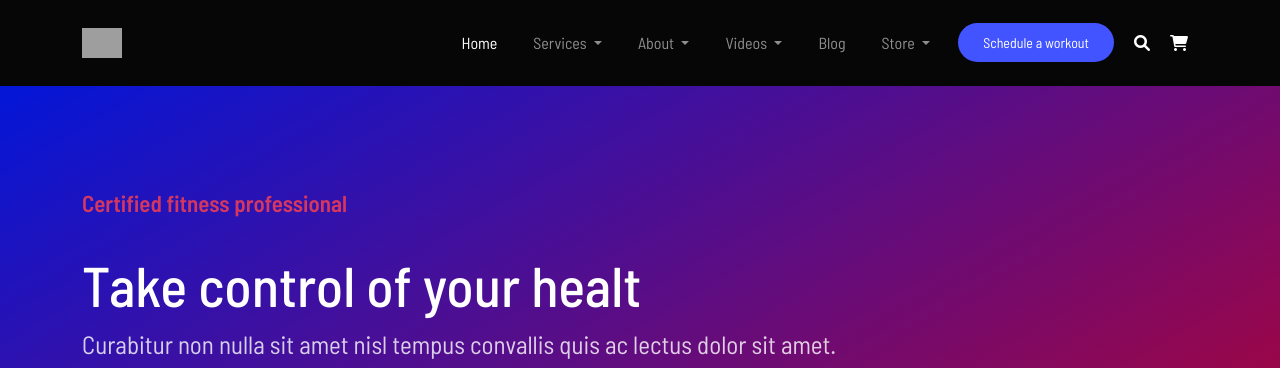
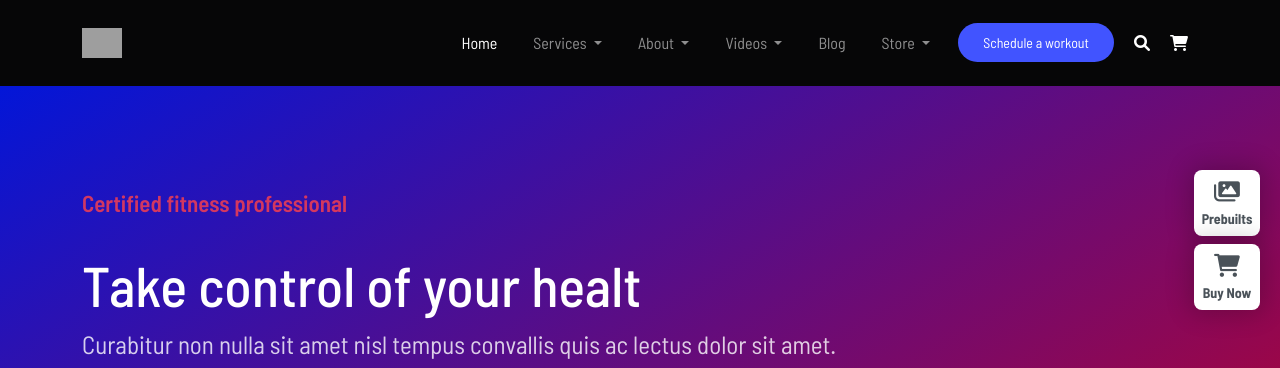
Before and after one commit to jackbottaro/proj-html-vuejs, a Vue app: page / in a window 1280 px wide. Shown: the top 368 px of the page. Built offline with nearby package versions, Linux system fonts and the light colour scheme; grey boxes are pictures that could not be loaded.

Commit message:
added fixex btn

```diff
--- a/src/App.vue
+++ b/src/App.vue
@@ -13,6 +13,7 @@
     <Events />
     <Main />
     <Footer />
+    <FixexButtons />
 
   </div>
 </template>
@@ -31,6 +32,8 @@ import Articles from "./components/Articles.vue";
 import CTA from "./components/CTA.vue";
 import Sponsor from "./components/Sponsor.vue";
 import Events from "./components/Events.vue";
+import FixexButtons from "./components/FixexButtons.vue";
+
 
 
 
@@ -58,6 +61,7 @@ export default {
     CTA,
     Sponsor,
     Events,
+    FixexButtons,
   },
 };
 </script>
@@ -65,5 +69,4 @@ export default {
 <style lang="scss">
 @import "/home/giacomo/Documents/Boolean/avada/src/assets/sass/style.scss";
 
-
 </style>
--- a/src/assets/sass/_generics.scss
+++ b/src/assets/sass/_generics.scss
@@ -20,6 +20,7 @@ a {
 .fa-angle-right{
     font-size: 14px;
     margin-left: 10px;
+
   }
 
   .fa-play{
--- a/src/components/Articles.vue
+++ b/src/components/Articles.vue
@@ -6,13 +6,11 @@
          <h4>Latest articles</h4>
        </div>
        <div class="col-6">
-         <button type="button" class="btn btn-light videos">Read all articles</button>
-         <p id=""></p>
+          <span>Read all articles <i class="fa-solid fa-angle-right"></i></span>
        </div>
        <div class="col-4">
          <div class="card">
-           <img src="https://avada.theme-fusion.com/fitness/wp-content/uploads/sites/130/2019/11/blog4@2x-800x515.jpg" alt="" >
-           <!-- <button>ciao</button> -->
+           <img src="https://avada.theme-fusion.com/fitness/wp-content/uploads/sites/130/2019/11/blog4@2x-800x515.jpg" alt="Thighs & glute workout" >
           <div class="text">
             <p class="title">Thighs & glute workout</p>
             <p class="subtitle">By <a href="#">admin</a> | November 26th, 2019 | <a href="#">Gym</a></p>
@@ -21,8 +19,7 @@
        </div>
        <div class="col-4">
          <div class="card">
-           <img src="https://avada.theme-fusion.com/fitness/wp-content/uploads/sites/130/2019/11/blog1@2x-800x515.jpg" alt="" >
-           <!-- <button>ciao</button> -->
+           <img src="https://avada.theme-fusion.com/fitness/wp-content/uploads/sites/130/2019/11/blog1@2x-800x515.jpg" alt="Ultimate cardio workout" >
           <div class="text">
             <p class="title">Ultimate cardio workout</p>
             <p class="subtitle">By <a href="#">admin</a> | November 26th, 2019 | <a href="#">Gym</a></p>
@@ -32,8 +29,7 @@
        </div>
        <div class="col-4">
          <div class="card">
-           <img src="https://avada.theme-fusion.com/fitness/wp-content/uploads/sites/130/2019/11/blog3@2x-800x515.jpg" alt="" >
-           <!-- <button>ciao</button> -->
+           <img src="https://avada.theme-fusion.com/fitness/wp-content/uploads/sites/130/2019/11/blog3@2x-800x515.jpg" alt="New juices available now" >
           <div class="text">
             <p class="title">New juices available now</p>
             <p class="subtitle">By <a href="#">admin</a> | November 26th, 2019 | <a href="#">Gym</a></p>
@@ -106,4 +102,12 @@ a{
 .videos{
   text-align: right;
 }
+
+span{
+  display: flex;
+  justify-content: end;
+  align-items: baseline;
+  font-weight: 600;
+  font-size: 18px;
+}
 </style>
--- a/src/components/Features.vue
+++ b/src/components/Features.vue
@@ -75,6 +75,8 @@ top: -90px;
     background-size: cover;
     border: 0;
    margin: 0 20px;
+  box-shadow: 0 0 25px 5px rgba(0,0,0,.2);
+
 }
 .box-1{
   background-image: linear-gradient(360deg, rgb(0 0 0 / 76%), rgba(0, 0, 0, 0)), url(https://avada.theme-fusion.com/fitness/wp-content/uploads/sites/130/2019/11/service6@2x.jpg);
--- /dev/null
+++ b/src/components/FixexButtons.vue
@@ -0,0 +1,61 @@
+<template>
+   <div class="buttons">
+    <div class="button">
+      <i class="fa-solid fa-images"></i>
+      <span>Prebuilts</span>
+    </div>
+    <div class="button">
+      <i class="fa-solid fa-cart-shopping"></i>
+      <span>Buy Now</span>
+    </div>
+  </div>
+</template>
+
+<script>
+export default {
+  name: "Articles",
+  props: {
+    msg: String,
+  },
+};
+</script>
+
+<!-- Add "scoped" attribute to limit CSS to this component only -->
+<style scoped lang="scss">
+
+.buttons{
+  position: fixed;
+    top: 170px;
+    right: 20px;
+}
+
+.button{
+  text-align: center;
+  height: 66px;
+  width: 66px;
+  background-color: white;
+  padding: 10px 0;
+  border-radius: 8px;
+  box-shadow: 0 0 25px 5px rgba(0,0,0,.2);
+  display: flex;
+  flex-direction: column;
+  justify-content: space-between;
+  margin-bottom: 8px;
+
+}
+
+span{
+    font-size: 14px;
+    line-height: 1;
+    color: #4a5259;
+    font-weight: 700;
+    font-family: inherit;
+    letter-spacing: normal;
+}
+
+
+.fa-images,.fa-cart-shopping{
+  color: #4a5259;
+  font-size: 23px;
+}
+</style>
--- a/src/components/Plans.vue
+++ b/src/components/Plans.vue
@@ -102,7 +102,7 @@ p{
 
 }
 
-i{
+.fa-dumbbell, .fa-heart-pulse, .fa-person-walking{
   font-size: 50px;
   margin-bottom: 50px;
 
--- a/src/components/Playlist.vue
+++ b/src/components/Playlist.vue
@@ -6,8 +6,7 @@
          <h4>Featured playlist</h4>
        </div>
        <div class="col-6">
-         <button type="button" class="btn btn-light videos">View all videos</button>
-         <p id=""></p>
+          <span>Read all articles <i class="fa-solid fa-angle-right"></i></span>
        </div>
        <div class="col-4">
          <div class="card">
@@ -103,7 +102,7 @@ h4{
   text-align: right;
 }
 
-i{
+.fa-play{
     position: absolute;
     margin-left: auto;
     margin-right: auto;
@@ -115,4 +114,12 @@ i{
     width: 60px;
     line-height: 60px;
 }
+
+span{
+  display: flex;
+  justify-content: end;
+  align-items: baseline;
+  font-weight: 600;
+  font-size: 18px;
+}
 </style>
```
Also changed, not shown: 7 other files (tests, documents, lock files or other folders).
